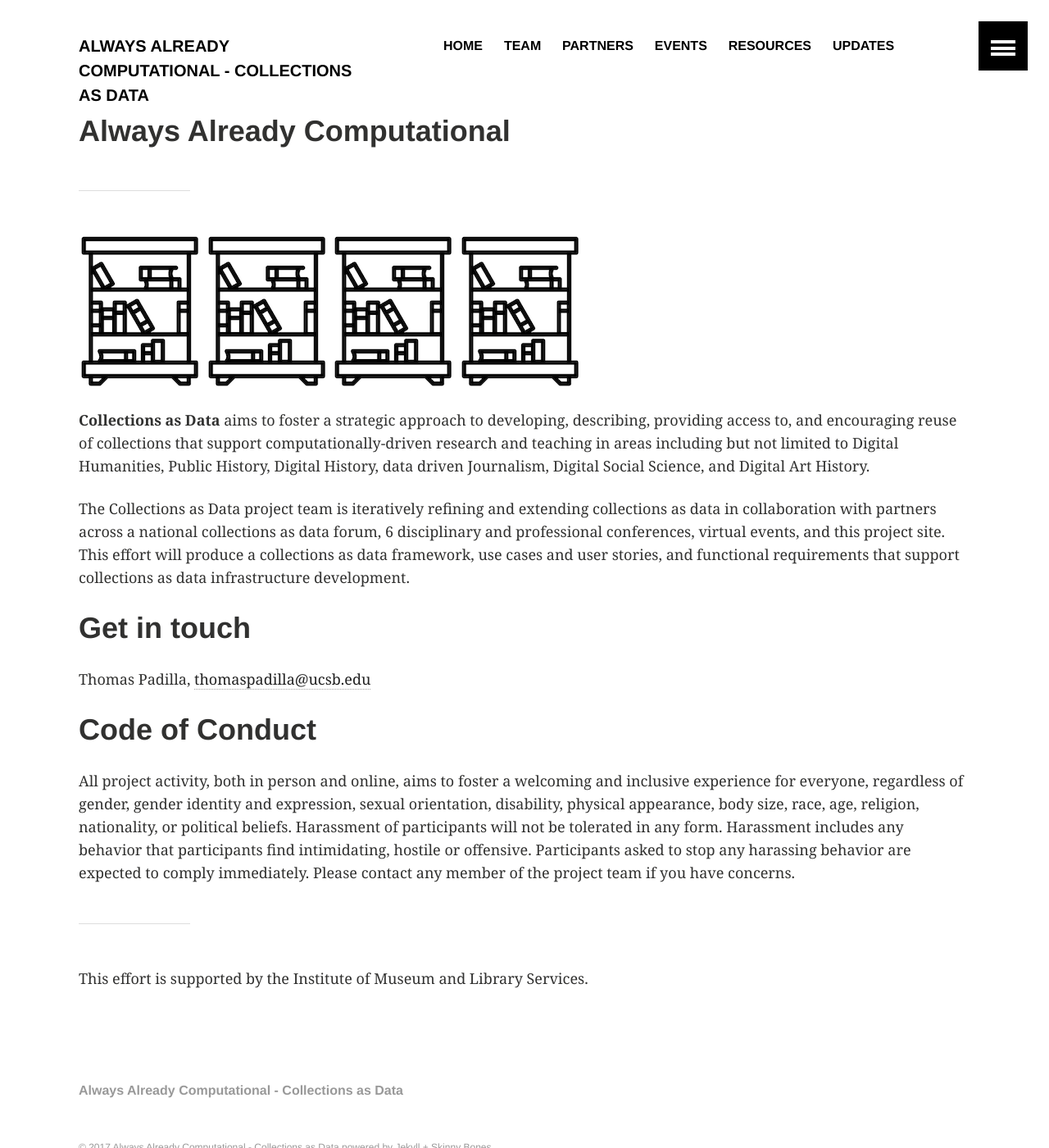
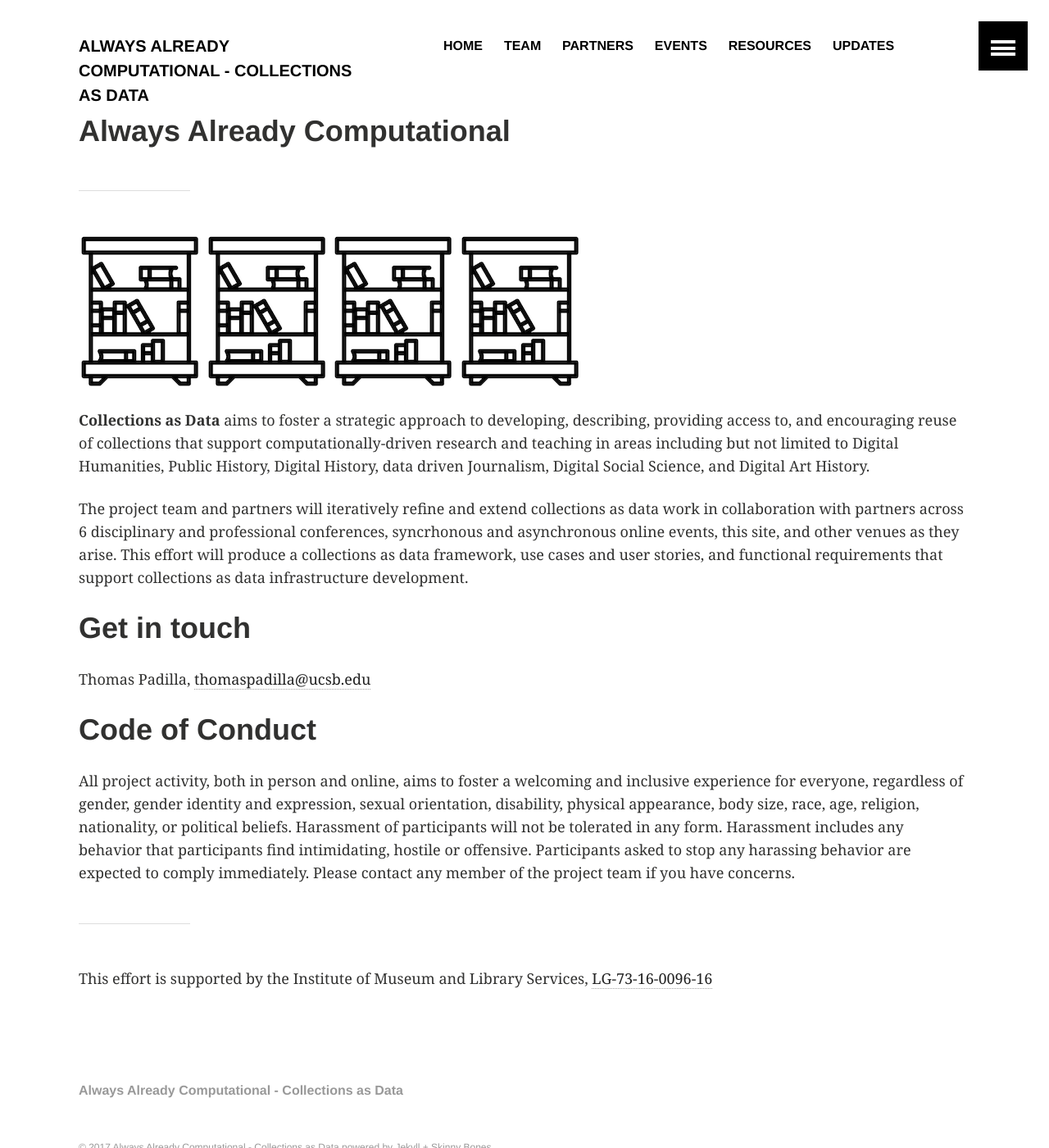
Before and after one commit to collectionsasdata/collectionsasdata.github.io, a Jekyll site: the page built from index.md, in a window 1280 px wide and 1400 px high. Shown: the whole window at 82% size. Built offline with Jekyll 4.4.1, drawn with Linux system fonts in a browser that asks for light colours.

Commit message:
Update index.md

```diff
--- a/index.md
+++ b/index.md
@@ -7,7 +7,7 @@ title:  "Always Already Computational"
 
 **Collections as Data** aims to foster a strategic approach to developing, describing, providing access to, and encouraging reuse of collections that support computationally-driven research and teaching in areas including but not limited to Digital Humanities, Public History, Digital History, data driven Journalism, Digital Social Science, and Digital Art History.
 
-The Collections as Data project team is iteratively refining and extending collections as data in collaboration with partners across a national collections as data forum, 6 disciplinary and professional conferences, virtual events, and this project site. This effort will produce a collections as data framework, use cases and user stories, and functional requirements that support collections as data infrastructure development.
+The project team and partners will iteratively refine and extend collections as data work in collaboration with partners across 6 disciplinary and professional conferences, syncrhonous and asynchronous online events, this site, and other venues as they arise. This effort will produce a collections as data framework, use cases and user stories, and functional requirements that support collections as data infrastructure development.
 
 # Get in touch
 
@@ -19,4 +19,4 @@ All project activity, both in person and online, aims to foster a welcoming and
 
 
 ---
-This effort is supported by the Institute of Museum and Library Services.
+This effort is supported by the Institute of Museum and Library Services, [LG-73-16-0096-16](https://www.imls.gov/grants/awarded/LG-73-16-0096-16)
```
